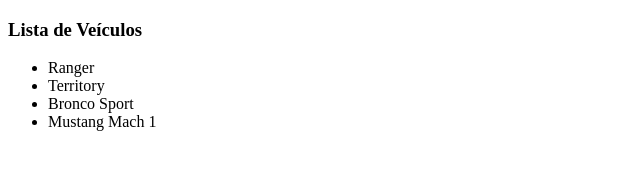
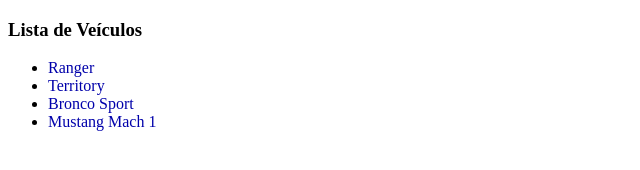
Before and after one commit to henriquecostas/fullstack-senai, a plain HTML site: page index.html in a window 1280 px wide. Shown: the whole page, without its empty margins (0-640 px from the left). Drawn offline with Linux system fonts and the light colour scheme.

Commit message:
chore: change the text color of the vehicle list items

```diff
--- a/index.html
+++ b/index.html
@@ -10,10 +10,10 @@
 			<section>
 				<h3> Lista de Veículos </h3>
 				<ul>
-					<li>Ranger</li>
-					<li>Territory</li>
-					<li>Bronco Sport</li>
-					<li>Mustang Mach 1</li>
+					<li><font color="#0000AA"> Ranger </font></li>
+					<li><font color="#0000AA"> Territory </font></li>
+					<li><font color="#0000AA"> Bronco Sport </font></li>
+					<li><font color="#0000AA"> Mustang Mach 1 </font></li>
 				</ul>
 			</section>
 		</main>
```
